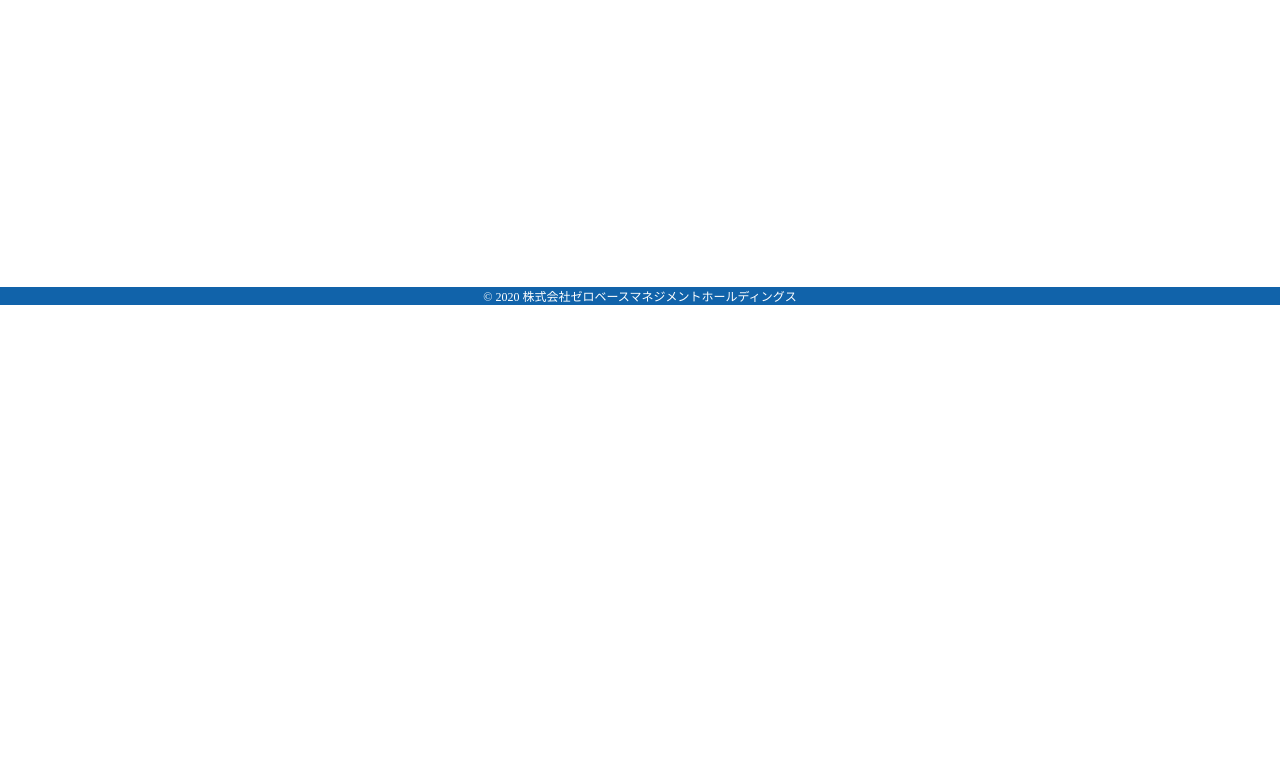
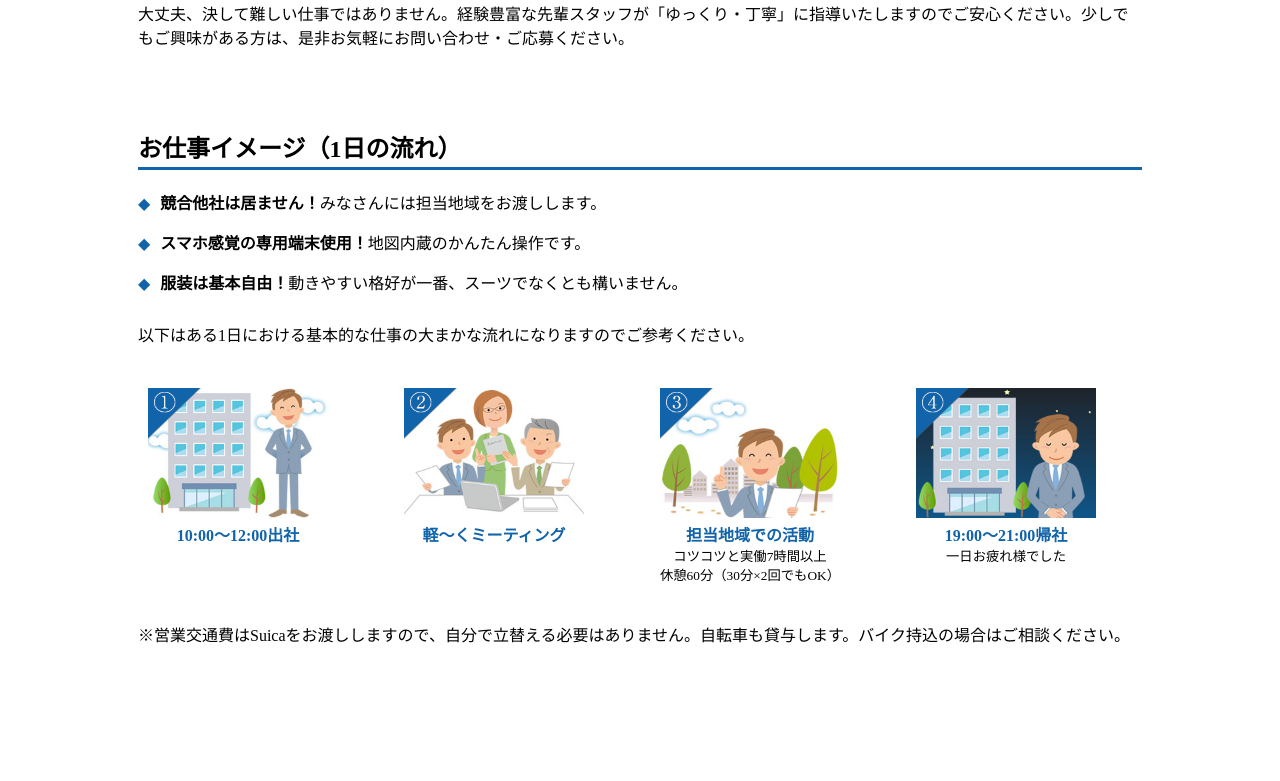
Before and after one commit to 9631kunn/zbmh, a Gatsby site: page /our-works in a window 1280 px wide. Before the commit this address had no page. Shown: the part 513-1294 px from the top of the page. Before the commit the page ends 818 px from the top, so only its background shows below. Built offline with nearby package versions, Linux system fonts and the light colour scheme; Gatsby itself is replaced by a stand-in of ours.

Commit message:
add: page

```diff
--- a/package.json
+++ b/package.json
@@ -24,7 +24,8 @@
     "typeface-noto-serif-jp": "^0.0.75"
   },
   "devDependencies": {
-    "prettier": "2.1.0"
+    "eslint-plugin-prettier": "^3.1.4",
+    "prettier": "2.1.2"
   },
   "keywords": [
     "gatsby"
--- /dev/null
+++ b/src/components/Works/Main.js
@@ -0,0 +1,165 @@
+import React from 'react';
+import styled from 'styled-components';
+
+import Heading from '../Heading';
+
+const mediaS = (props) => props.theme.media.s;
+const mediaM = (props) => props.theme.media.m;
+const mainColor = (props) => props.theme.color.main;
+const serif = (props) => props.theme.font.serif;
+
+const Wrap = styled.div`
+  font-family: ${serif};
+  margin: 80px 0;
+  padding-block-end: 40px;
+  @media (min-width: ${mediaS}) {
+    padding-block-end: 50px;
+  }
+  @media (min-width: ${mediaM}) {
+    padding-block-end: 60px;
+  }
+`;
+const Description = styled.div`
+  margin-block-end: 80px;
+  h2 {
+    color: ${mainColor};
+    margin: 60px 0 20px;
+  }
+`;
+const FlowWrap = styled.div`
+  margin: 40px 0;
+  h2 {
+    border-block-end: 3px solid ${mainColor};
+    margin-block-end: 20px;
+  }
+  ul {
+    list-style: none;
+    margin-block-end: 30px;
+    li {
+      margin-block-end: 1em;
+      &::before {
+        color: ${mainColor};
+        content: '◆';
+        display: inline-block;
+        margin-inline-end: 10px;
+      }
+    }
+  }
+`;
+const Flow = styled.ol`
+  display: grid;
+  gap: 20px;
+  grid-template-columns: 1fr 1fr 1fr 1fr;
+  justify-content: center;
+  list-style: none;
+  margin: 40px 0;
+  li {
+    display: flex;
+    justify-content: center;
+    width: 200px;
+    figure {
+      img {
+        height: 130px;
+        width: 180px;
+      }
+      figcaption {
+        text-align: center;
+        span {
+          color: ${mainColor};
+          font-weight: bold;
+        }
+        small {
+          display: block;
+        }
+      }
+    }
+  }
+  @media (max-width: ${mediaM}) {
+    grid-template-columns: 1fr 1fr;
+  }
+  @media (max-width: ${mediaS}) {
+    grid-template-columns: 1fr;
+  }
+`;
+
+const Main = () => {
+  return (
+    <Wrap>
+      <Heading>
+        <span>Our Works</span>
+      </Heading>
+      <Description>
+        <h2>1. グループ管理</h2>
+        <p>
+          グループ全体の管理・運営を、効率よく行います。
+          そして、最大限の力を発揮できる様、今後も様々な企業と関係強化に努めて行きます。
+        </p>
+        <h2>2.放送受信料の契約および収納業務</h2>
+        <p>
+          担当エリアのお客様（個人・事業所）に訪問し、新規契約・住所変更などの手続きや、受信料の集金をするお仕事になります。
+          未経験でも大丈夫、決して難しい仕事ではありません。経験豊富な先輩スタッフが「ゆっくり・丁寧」に指導いたしますのでご安心ください。少しでもご興味がある方は、是非お気軽にお問い合わせ・ご応募ください。
+        </p>
+      </Description>
+      <FlowWrap>
+        <h2>お仕事イメージ（1日の流れ）</h2>
+        <ul>
+          <li>
+            <strong>競合他社は居ません！</strong>みなさんには担当地域をお渡しします。
+          </li>
+          <li>
+            <strong>スマホ感覚の専用端末使用！</strong>地図内蔵のかんたん操作です。
+          </li>
+          <li>
+            <strong>服装は基本自由！</strong>動きやすい格好が一番、スーツでなくとも構いません。
+          </li>
+        </ul>
+        <p>以下はある1日における基本的な仕事の大まかな流れになりますのでご参考ください。</p>
+        <Flow>
+          <li>
+            <figure>
+              <img src="/assets/flow01.png" alt="flow" />
+              <figcaption>
+                <span>10:00～12:00出社</span>
+              </figcaption>
+            </figure>
+          </li>
+          <li>
+            <figure>
+              <img src="/assets/flow02.png" alt="flow" />
+              <figcaption>
+                <span>軽～くミーティング</span>
+              </figcaption>
+            </figure>
+          </li>
+          <li>
+            <figure>
+              <img src="/assets/flow03.png" alt="flow" />
+              <figcaption>
+                <span>担当地域での活動</span>
+                <small>
+                  コツコツと実働7時間以上
+                  <br />
+                  休憩60分（30分×2回でもOK）
+                </small>
+              </figcaption>
+            </figure>
+          </li>
+          <li>
+            <figure>
+              <img src="/assets/flow04.png" alt="flow" />
+              <figcaption>
+                <span>19:00～21:00帰社</span>
+                <small>一日お疲れ様でした</small>
+              </figcaption>
+            </figure>
+          </li>
+        </Flow>
+        <p>
+          ※営業交通費はSuicaをお渡ししますので、自分で立替える必要はありません。自転車も貸与します。バイク持込の場合はご相談ください。
+        </p>
+      </FlowWrap>
+    </Wrap>
+  );
+};
+
+export default Main;
--- /dev/null
+++ b/src/pages/our-works.js
@@ -0,0 +1,14 @@
+import React from 'react';
+
+import Layout from '../components/Layout';
+import Seo from '../components/Seo';
+import Main from '../components/Works/Main';
+
+const WorksPage = (props) => (
+  <Layout>
+    <Seo pageTitle="事業紹介" location={props.location} />
+    <Main />
+  </Layout>
+);
+
+export default WorksPage;
```
Also changed, not shown: src/components/Index/AboutUs.js (+47 -32 lines), src/components/Index/Fv.js (+22 -22 lines), src/components/Index/Works.js (added, +47 -0 lines), src/pages/index.js (+13 -11 lines), static/assets/flow01.png (added), static/assets/flow02.png (added), static/assets/flow03.png (added), static/assets/flow04.png (added), 2 other files.
